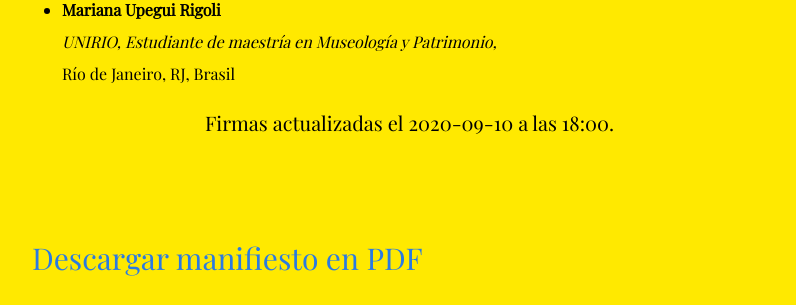
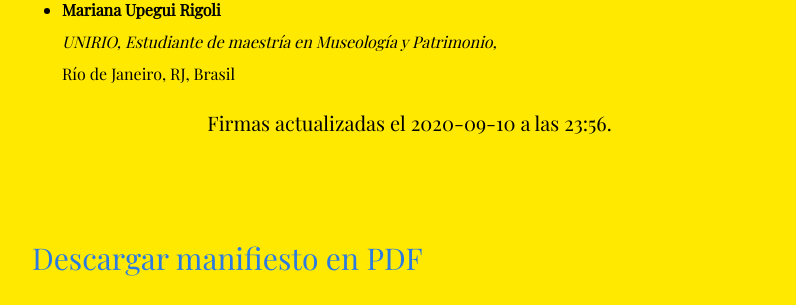
Before and after one commit to alianzacolombianademuseos/paginaweb, a Jekyll site: the page built from paginas/manifiesto.md, in a window 1280 px wide and 900 px high, scrolled down 10426 px. Shown: the part 197-502 px from the top of the window, without its empty margins (238-1034 px from the left). Built offline with Jekyll 4.4.1, drawn with Linux system fonts in a browser that asks for light colours.

Commit message:
Update manifiesto.md

```diff
--- a/paginas/manifiesto.md
+++ b/paginas/manifiesto.md
@@ -55,7 +55,7 @@ Firmado en septiembre de 2020, en medio de la cuarentena, por:
 {% endfor %}
 </ul>
 
->Firmas actualizadas el 2020-09-10 a las 18:00.
+>Firmas actualizadas el 2020-09-10 a las 23:56.
 
 
 [Descargar manifiesto en PDF](https://alianzacolombianademuseos.co/assets/docs/Manifiesto_ACdM.pdf)
```
